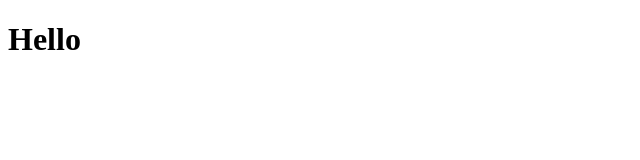
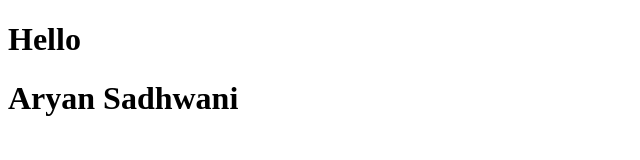
Before and after one commit to Aryan30134/Aryan_CT_80, a plain HTML site: page index.html in a window 1280 px wide. Shown: the whole page, without its empty margins (0-640 px from the left). Drawn offline with Linux system fonts and the light colour scheme.

Commit message:
add code

```diff
--- a/index.html
+++ b/index.html
@@ -8,6 +8,7 @@
 <body>
 
     <h1>Hello</h1>
+    <h1>Aryan Sadhwani</h1>
 
 </body>
 </html>
```
